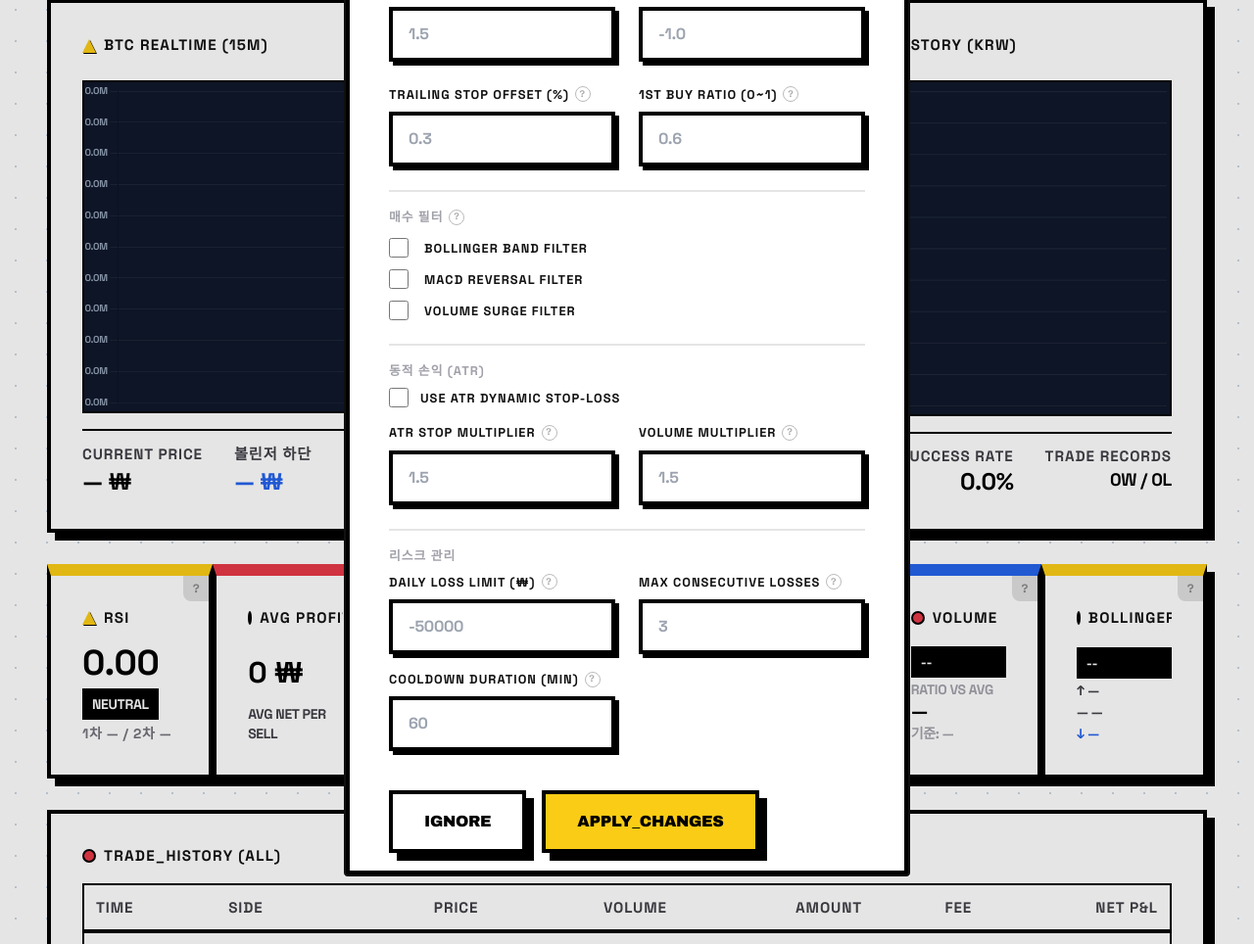
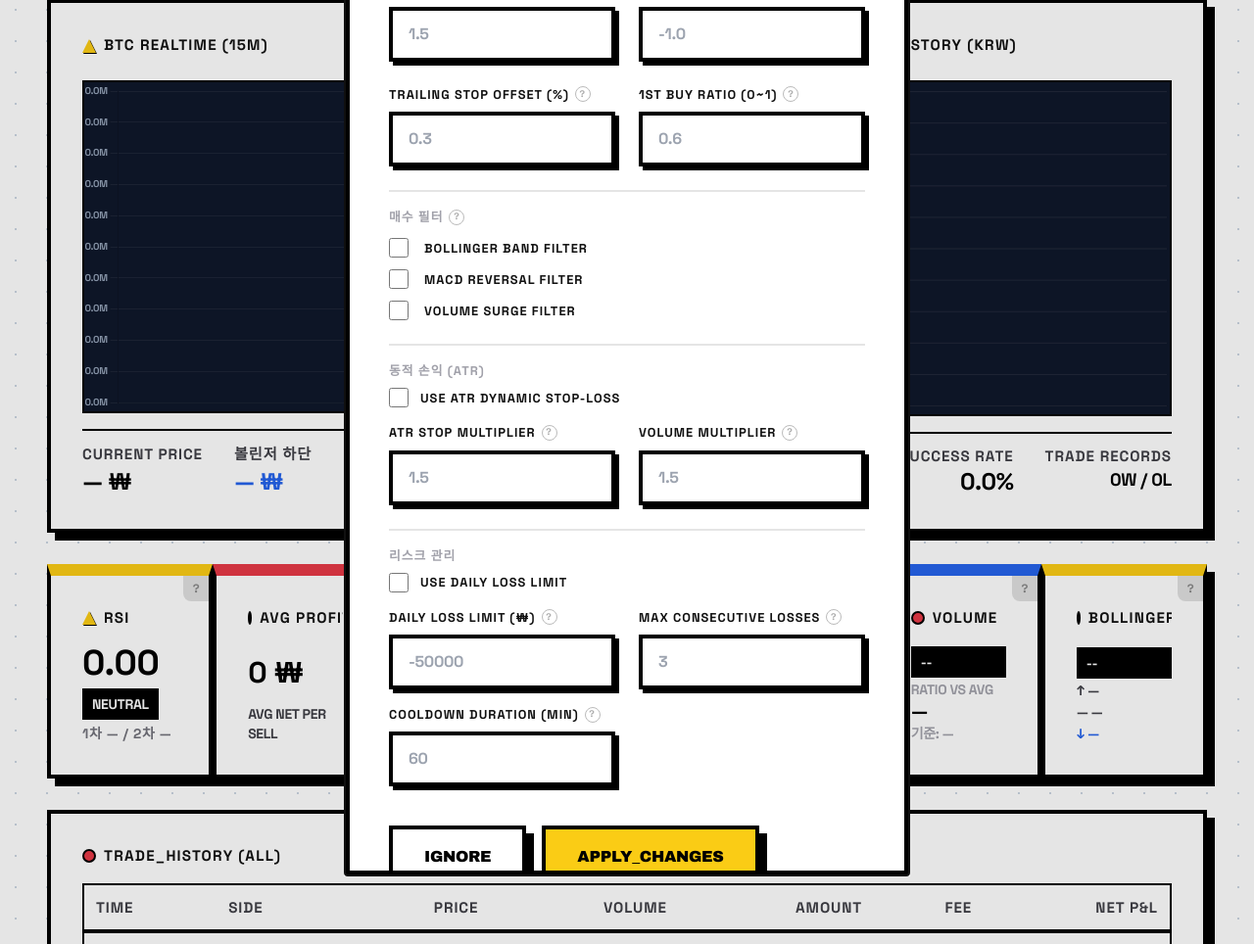
Before and after one commit to syl-deve/btrade, a FastAPI app: template templates/index.html in a window 1280 px wide, after a click on "TRADE_CONFIG". Shown: the part 422-1386 px from the top of the page at 98% size. Run offline with FastAPI, Linux system fonts and the light colour scheme; the template is opened without the code that fills it, so the values that code supplies are empty; parts of the project's set-up code (start-up, migrations or seed data) failed here and were passed over; some libraries are stand-ins or nearby versions.

Commit message:
feat: 일일 손실 한도 비활성화 옵션 추가

```diff
--- a/main.py
+++ b/main.py
@@ -56,6 +56,7 @@ class SettingsUpdate(BaseModel):
     atr_multiplier: float = Field(default=1.5, ge=0.5, le=5.0)
     use_atr: bool = True
     daily_loss_limit: float = Field(default=-50000.0, le=0.0)
+    use_daily_loss: bool = True
     max_consecutive_loss: int = Field(default=3, ge=1, le=10)
     cooldown_minutes: int = Field(default=60, ge=1, le=1440)
 
@@ -126,6 +127,7 @@ async def lifespan(app: FastAPI):
         ("cooldown_minutes",       "ALTER TABLE bot_settings ADD COLUMN cooldown_minutes INTEGER DEFAULT 60"),
         ("cooldown_until",         "ALTER TABLE bot_settings ADD COLUMN cooldown_until DATETIME"),
         ("use_atr",                "ALTER TABLE bot_settings ADD COLUMN use_atr BOOLEAN DEFAULT 1"),
+        ("use_daily_loss",         "ALTER TABLE bot_settings ADD COLUMN use_daily_loss BOOLEAN DEFAULT 1"),
     ]
     for col, sql in migrations:
         try:
@@ -159,6 +161,7 @@ async def lifespan(app: FastAPI):
             use_atr=True,
             max_hold_hours=4.0,
             daily_loss_limit=-50000.0,
+            use_daily_loss=True,
             max_consecutive_loss=3,
             cooldown_minutes=60,
         ))
@@ -253,7 +256,9 @@ def _record_buy(db, current_price, buy_amount):
     db.commit()
 
 def _check_daily_loss(db, bot_settings):
-    """당일 실현 손실이 한도 초과 시 봇 정지. True 반환 시 정지됨."""
+    """당일 실현 손실이 한도 초과 시 봇 정지. True 반환 시 정지됨. use_daily_loss=False면 스킵."""
+    if not (bot_settings.use_daily_loss if bot_settings.use_daily_loss is not None else True):
+        return False
     import datetime as dt
     # KST(UTC+9) 기준 오늘 자정
     kst_now = dt.datetime.utcnow() + dt.timedelta(hours=9)
@@ -728,6 +733,7 @@ async def get_status(db: Session = Depends(get_db), user=Depends(get_current_use
                 "atr_multiplier": bot_settings.atr_multiplier if bot_settings else 1.5,
                 "use_atr": bot_settings.use_atr if (bot_settings and bot_settings.use_atr is not None) else True,
                 "daily_loss_limit": bot_settings.daily_loss_limit if bot_settings else -50000.0,
+                "use_daily_loss": bot_settings.use_daily_loss if (bot_settings and bot_settings.use_daily_loss is not None) else True,
                 "max_consecutive_loss": bot_settings.max_consecutive_loss if bot_settings else 3,
                 "cooldown_minutes": bot_settings.cooldown_minutes if bot_settings else 60,
             },
@@ -764,6 +770,7 @@ async def update_settings(data: SettingsUpdate, db: Session = Depends(get_db), u
             bot_settings.atr_multiplier = data.atr_multiplier
             bot_settings.use_atr = data.use_atr
             bot_settings.daily_loss_limit = data.daily_loss_limit
+            bot_settings.use_daily_loss = data.use_daily_loss
             bot_settings.max_consecutive_loss = data.max_consecutive_loss
             bot_settings.cooldown_minutes = data.cooldown_minutes
             db.commit()
--- a/models.py
+++ b/models.py
@@ -49,6 +49,7 @@ class BotSettings(Base):
     position_opened_at = Column(DateTime, nullable=True)  # 포지션 진입 시각
     # C. 리스크 관리
     daily_loss_limit = Column(Float, default=-50000.0)    # 일일 최대 손실 (원)
+    use_daily_loss = Column(Boolean, default=True)        # 일일 손실 한도 사용 여부
     max_consecutive_loss = Column(Integer, default=3)     # 연속 손절 허용 횟수
     cooldown_minutes = Column(Integer, default=60)        # 쿨다운 시간 (분)
     cooldown_until = Column(DateTime, nullable=True)      # 쿨다운 종료 시각
--- a/templates/index.html
+++ b/templates/index.html
@@ -402,7 +402,11 @@
                 <!-- 리스크 관리 -->
                 <div class="border-t-2 border-black/10 pt-4">
                     <p class="bau-label text-zinc-400">리스크 관리</p>
-                    <div class="grid grid-cols-1 sm:grid-cols-2 gap-4 md:gap-6">
+                    <label class="flex items-center gap-3 mb-4 cursor-pointer">
+                        <input type="checkbox" id="set-use-daily-loss" class="w-5 h-5 border-2 border-black accent-blue-600">
+                        <span class="bau-label mb-0" data-i18n="cfg_use_daily_loss">일일 손실 한도 사용</span>
+                    </label>
+                    <div class="grid grid-cols-1 sm:grid-cols-2 gap-4 md:gap-6" id="daily-loss-options">
                         <div>
                             <label class="bau-label" style="display:flex;align-items:center;gap:6px;"><span data-i18n="cfg_daily_loss">일일 손실 한도 (₩)</span><button type="button" class="cfg-hint-btn" onclick="showHint('cfg_daily_loss',this)">?</button></label>
                             <input type="number" id="set-daily-loss" step="1000" class="bau-input" placeholder="-50000">
@@ -467,6 +471,7 @@
                 cfg_macd:     'MACD Reversal Filter',
                 cfg_volume:   'Volume Surge Filter',
                 cfg_use_atr:  'Use ATR Dynamic Stop-Loss',
+                cfg_use_daily_loss: 'Use Daily Loss Limit',
                 cfg_atr:      'ATR Stop Multiplier',
                 cfg_vol_mult: 'Volume Multiplier',
                 cfg_daily_loss:'Daily Loss Limit (₩)',
@@ -528,6 +533,7 @@
                 cfg_macd:     'MACD 반전 필터',
                 cfg_volume:   '거래량 급증 필터',
                 cfg_use_atr:  'ATR 동적 손절 사용',
+                cfg_use_daily_loss: '일일 손실 한도 사용',
                 cfg_atr:      'ATR 손절 배수',
                 cfg_vol_mult: '거래량 기준 배수',
                 cfg_daily_loss:'일일 손실 한도 (₩)',
@@ -1127,6 +1133,9 @@
                     document.getElementById('set-atr').value = data.config.atr_multiplier;
                     document.getElementById('atr-options').style.opacity = data.config.use_atr !== false ? '1' : '0.4';
                     document.getElementById('set-atr').disabled = data.config.use_atr === false;
+                    document.getElementById('set-use-daily-loss').checked = data.config.use_daily_loss !== false;
+                    document.getElementById('daily-loss-options').style.opacity = data.config.use_daily_loss !== false ? '1' : '0.4';
+                    document.getElementById('set-daily-loss').disabled = data.config.use_daily_loss === false;
                     document.getElementById('set-vol-mult').value = data.config.volume_multiplier;
                     document.getElementById('set-daily-loss').value = data.config.daily_loss_limit;
                     document.getElementById('set-cons-loss').value = data.config.max_consecutive_loss;
@@ -1209,6 +1218,7 @@
                 use_macd: document.getElementById('set-macd').checked,
                 use_volume_filter: document.getElementById('set-volume').checked,
                 use_atr: document.getElementById('set-use-atr').checked,
+                use_daily_loss: document.getElementById('set-use-daily-loss').checked,
                 atr_multiplier: parseFloat(document.getElementById('set-atr').value),
                 volume_multiplier: parseFloat(document.getElementById('set-vol-mult').value),
                 daily_loss_limit: parseFloat(document.getElementById('set-daily-loss').value),
@@ -1432,11 +1442,18 @@
         };
         configModal.addEventListener('close', () => document.body.style.overflow = '');
 
-        // ATR 체크박스 토글 — 배수 입력 활성/비활성
+        // ATR 체크박스 토글
         document.getElementById('set-use-atr').addEventListener('change', function() {
             const on = this.checked;
             document.getElementById('atr-options').style.opacity = on ? '1' : '0.4';
             document.getElementById('set-atr').disabled = !on;
+        });
+
+        // 일일 손실 한도 체크박스 토글
+        document.getElementById('set-use-daily-loss').addEventListener('change', function() {
+            const on = this.checked;
+            document.getElementById('daily-loss-options').style.opacity = on ? '1' : '0.4';
+            document.getElementById('set-daily-loss').disabled = !on;
         });
 
         // PWA Service Worker 등록
```
